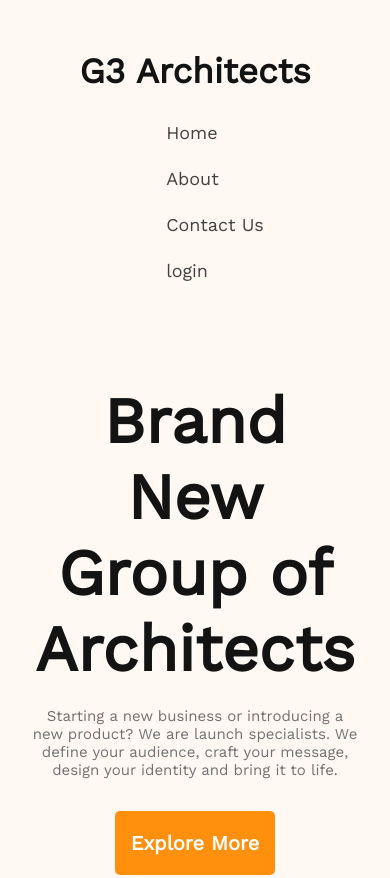
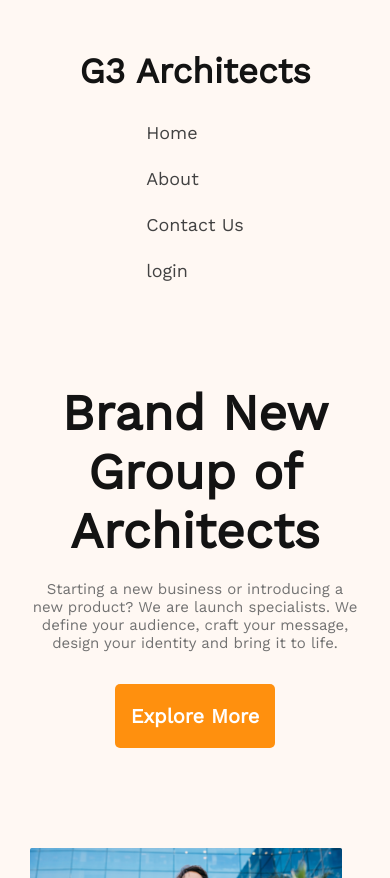
Before and after one commit to sourobchandradasgupta/cwdc-second-assignment, a plain HTML site: page index.html in a window 390 px wide. Shown: the top 878 px of the page. Drawn offline with nearby package versions, Linux system fonts and the light colour scheme.

Commit message:
code with final responsive formate

```diff
--- a/styles/styles.css
+++ b/styles/styles.css
@@ -443,30 +443,36 @@ textarea {
     .header .architects-header {
         display: flex;
         flex-direction: column;
-        padding: 50px 60px 102px;
+        padding: 50px 0px 102px;
+
     }
-
+    .header .architects-header ul{
+        padding-left: 0;
+        margin-left: 0;
+    }
 
     ul {
         display: flex;
         flex-direction: column;
-        list-style: none;
         gap: 25px;
         font-size: 18px;
         color: #424242;
         padding-top: 30px;
-
     }
 
     .architects-header {
         align-items: left;
         text-align: left;
+        padding-left: 0;
+
     }
 
     .header .architects-header .nav-title {
         font-size: 35px;
         font-weight: 600;
         color: #131313;
+        padding-left: 0;
+
     }
 
     /* header end */
@@ -479,6 +485,11 @@ textarea {
 .header .banner .banner-title-section {
     margin: 0 30px 50px;
     text-align: center;
+}
+.header .banner .banner-title-section .banner-title {
+    font-weight: 650;
+    font-size: 50px;
+    color: #131313;
 }
 
 .header .banner .banner-image {
@@ -501,7 +512,7 @@ textarea {
     display: flex;
     flex-direction: column;
     gap: 60px;
-    margin: 85px 60px 130px;
+    margin: 85px 50px 130px;
 
 }
 
```
